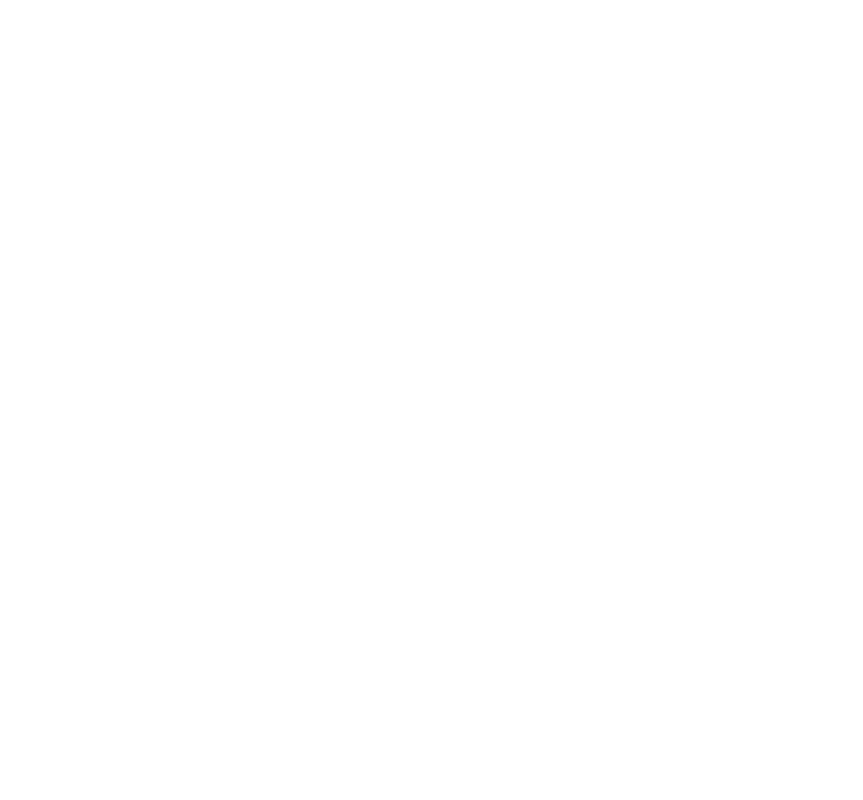
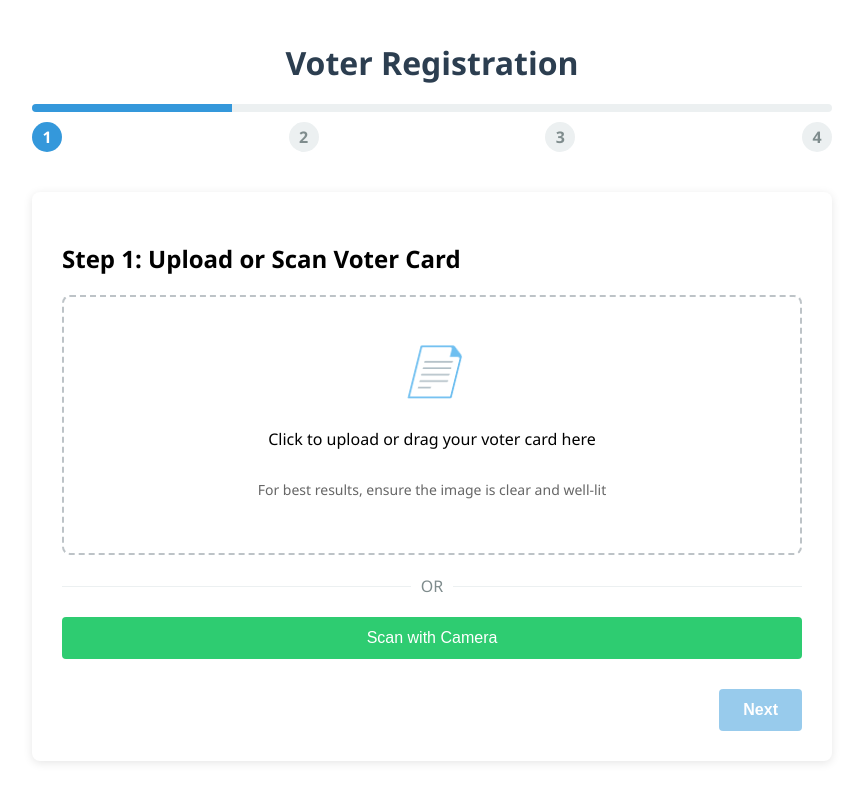
Before and after one commit to patilsakshi23/Online_Voting_System, a React (Create React App) app: page /register in a window 1280 px wide. Before the commit this address had no page. Shown: the whole page, without its empty margins (208-1071 px from the left). Built offline with nearby package versions, Linux system fonts and the light colour scheme.

Commit message:
add new route

```diff
--- a/src/AppRouter.js
+++ b/src/AppRouter.js
@@ -2,12 +2,14 @@
 import { Routes, Route } from "react-router-dom";
 import Home from "./Components/Home";
 import VoterPage from "./Components/VoterPage";
+import Registration from "./Components/Registration.js";
 
 const AppRouter = () => {
   return (
     <Routes>
       <Route path="/" element={<Home />} />
       <Route path="/voter" element={<VoterPage />} />
+      <Route path="/register" element={<Registration />} />
     </Routes>
   );
 };
```
